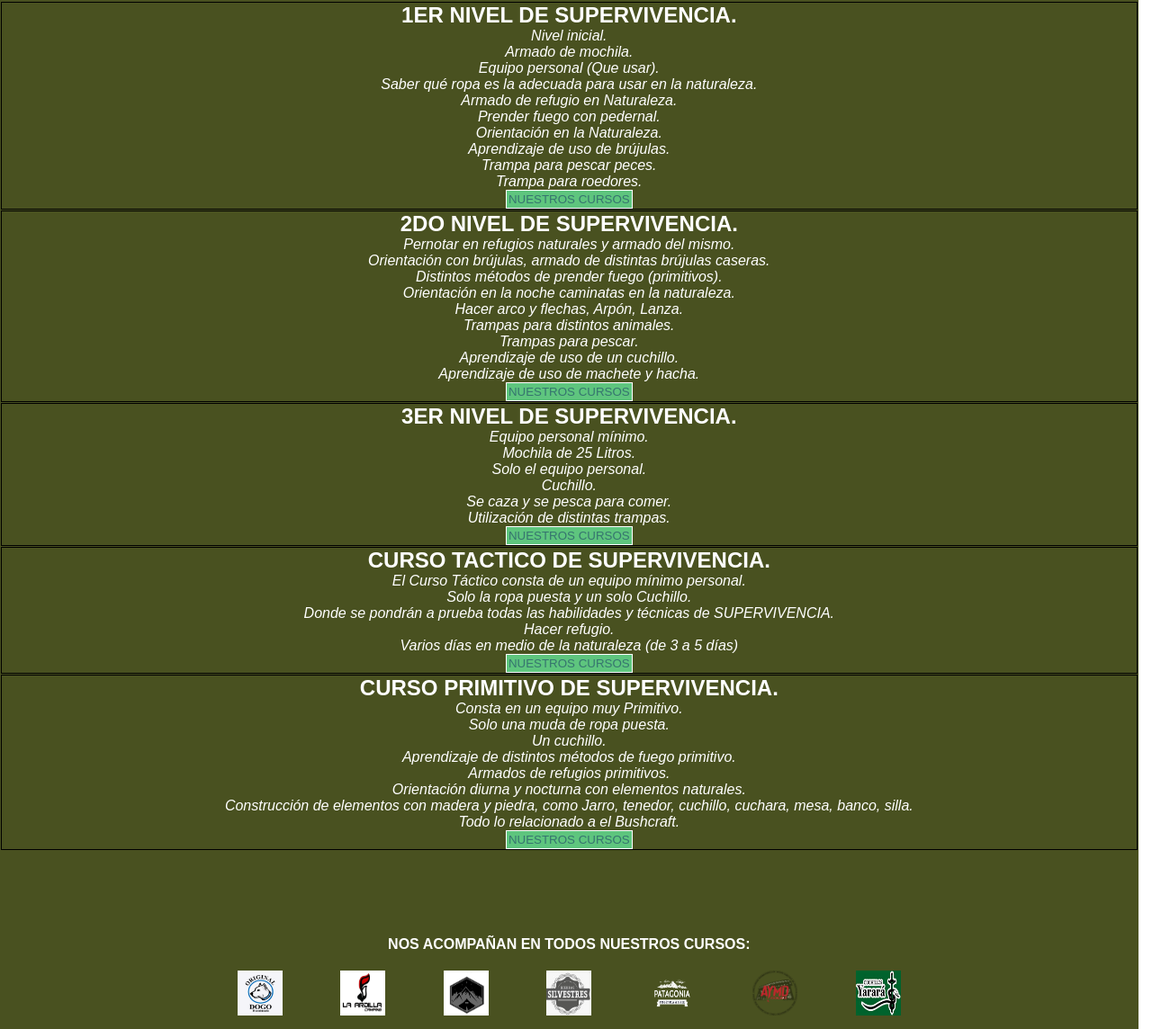
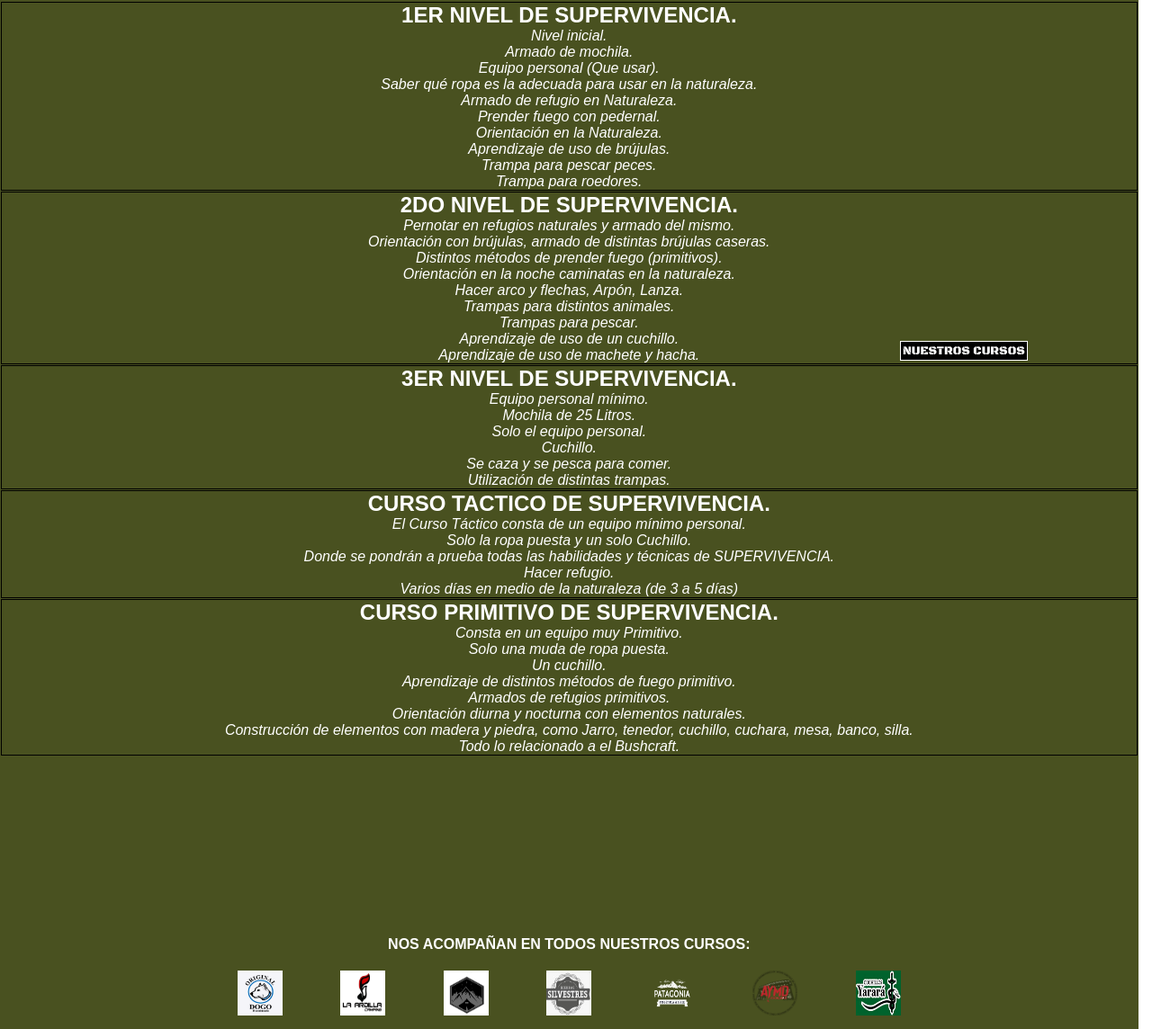
Before and after one commit to hernanadur/gesm, a plain HTML site: page pages/cursos.html in a window 1280 px wide. Shown: the part 399-1543 px from the top of the page at 90% size. Drawn offline with Linux system fonts and the light colour scheme; a web font is replaced by a local one.

Commit message:
un solo boton en cursos

```diff
--- a/css/styles.css
+++ b/css/styles.css
@@ -89,11 +89,13 @@ main{
 }
 
 button{
+    position:fixed; bottom: 0px; left: 1000px;
     text-decoration: none;
-    color: #36746F;
-    background-color: #5EC57E;
+    color: white;
+    background-color: black;
     border: 1px solid white;
     padding: 2px;
+    font-family: 'Black Ops One', cursive;
 
 }
 
--- a/pages/cursos.html
+++ b/pages/cursos.html
@@ -69,7 +69,7 @@
         Trampa para pescar peces.<br>
         Trampa para roedores.</p>
 
-        <a href="#arriba"> <button>NUESTROS CURSOS</button></a>
+
 
     </article>
 
@@ -87,7 +87,7 @@
     Aprendizaje de uso de un cuchillo.<br>
     Aprendizaje de uso de machete y hacha.</p>
 
-    <a href="#arriba"> <button>NUESTROS CURSOS</button></a>
+
 
     </article>
 
@@ -102,7 +102,7 @@
         Se caza y se pesca para comer.<br>
         Utilización de distintas trampas.</p>
 
-        <a href="#arriba"> <button>NUESTROS CURSOS</button></a>
+
 
     </article>
 
@@ -116,7 +116,7 @@
     Hacer refugio.<br>
     Varios días en medio de la naturaleza (de 3 a 5 días)</p>
 
-    <a href="#arriba"> <button>NUESTROS CURSOS</button></a>
+
 
     </article>
 
```
